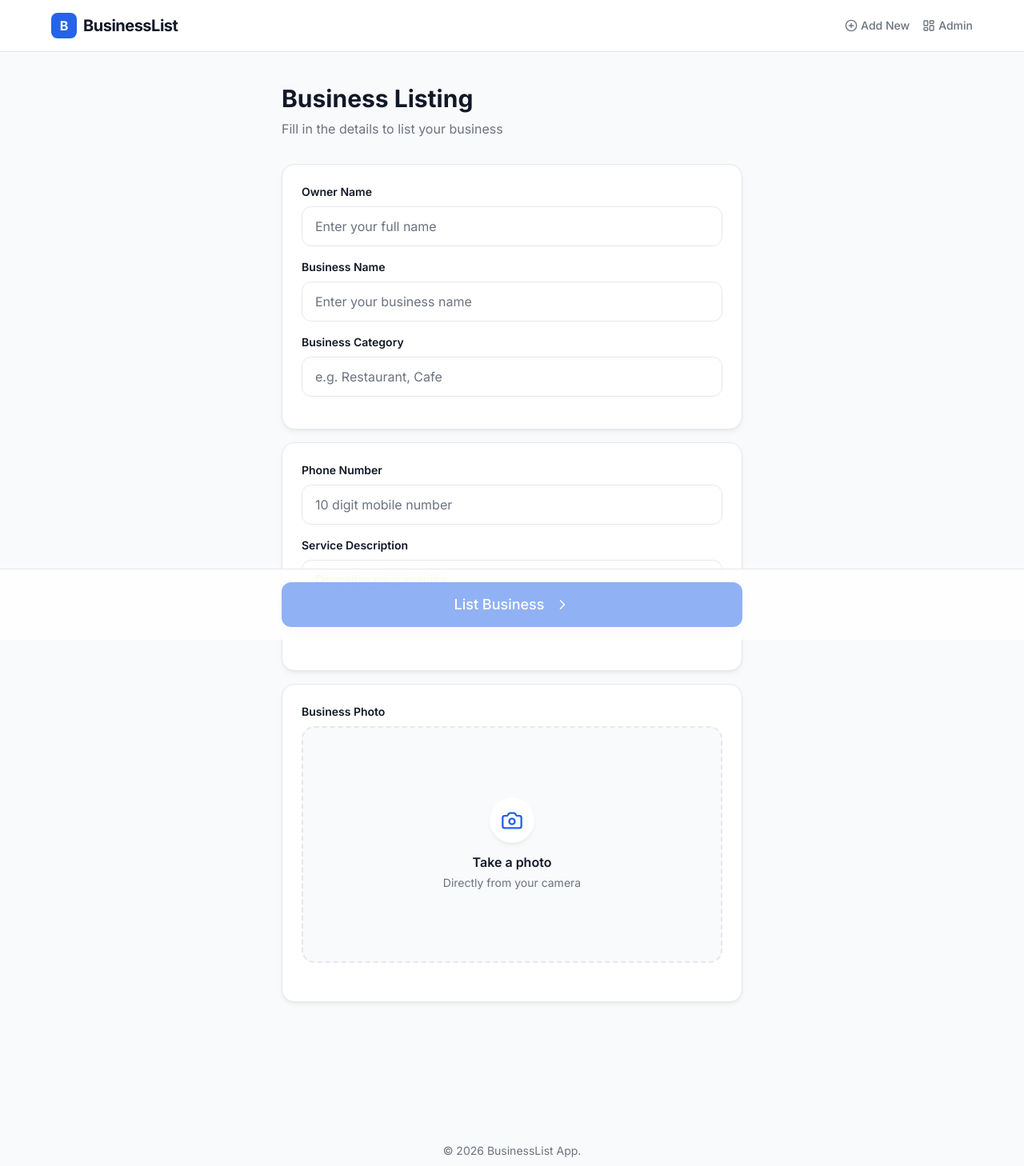
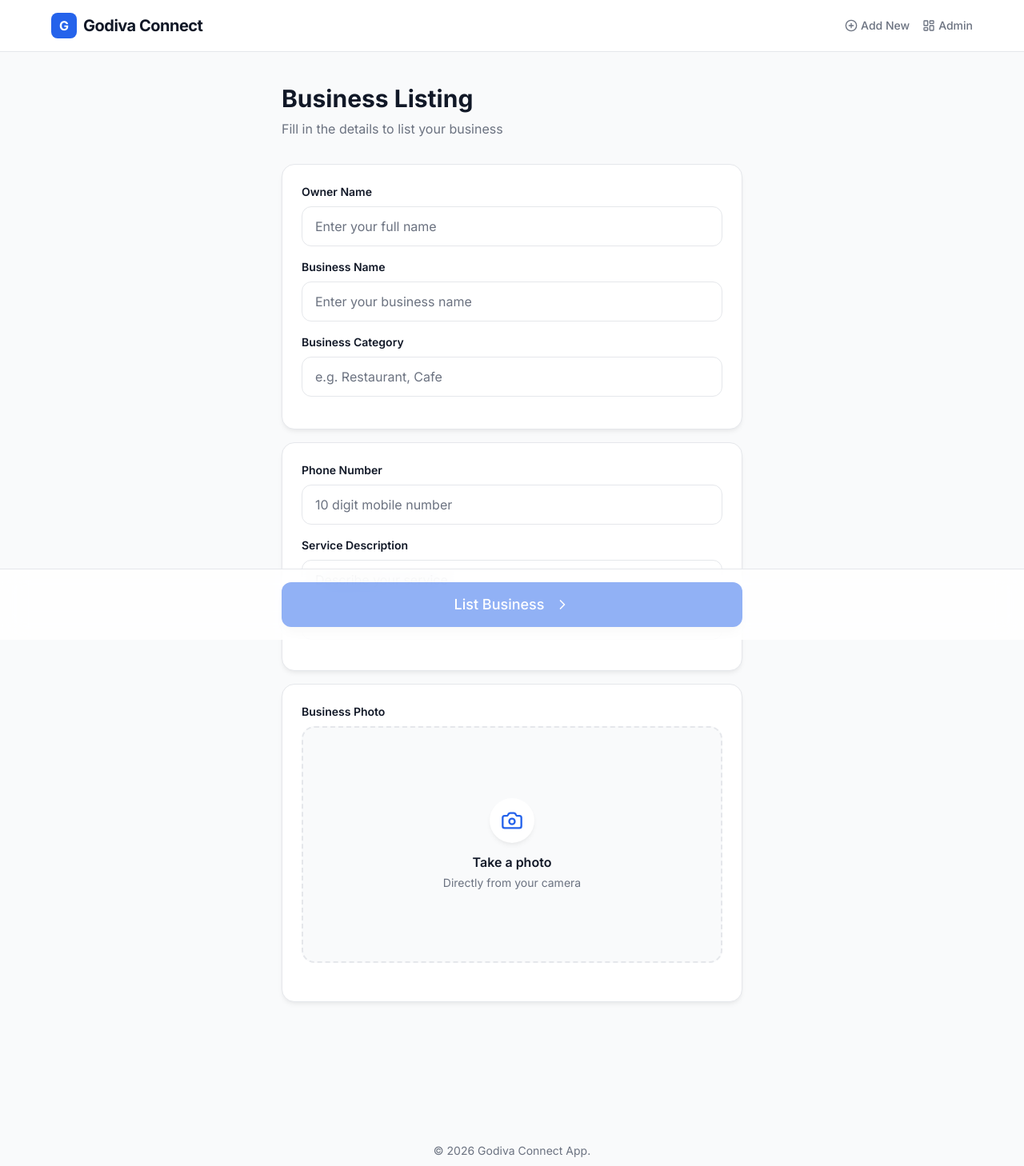
Before and after one commit to godivatech/cedoi_member_list_application, a React (Vite) app: page / in a window 1280 px wide. Shown: the top 1458 px of the page at 80% size. Built offline with nearby package versions, Linux system fonts and the light colour scheme.

Commit message:
Ui changes

```diff
--- a/src/App.tsx
+++ b/src/App.tsx
@@ -11,9 +11,9 @@ function App() {
           <div className="max-w-6xl mx-auto flex items-center justify-between">
             <Link to="/" className="flex items-center gap-2">
               <div className="w-8 h-8 bg-primary rounded-lg flex items-center justify-center text-white font-bold">
-                B
+                G
               </div>
-              <span className="font-bold text-xl text-text-primary tracking-tight">BusinessList</span>
+              <span className="font-bold text-xl text-text-primary tracking-tight">Godiva Connect</span>
             </Link>
 
             <nav className="flex items-center gap-4">
@@ -46,7 +46,7 @@ function App() {
 
         <footer className="max-w-xl mx-auto px-4 py-8 text-center pb-32">
           <p className="text-text-secondary text-sm">
-            &copy; {new Date().getFullYear()} BusinessList App.
+            &copy; {new Date().getFullYear()} Godiva Connect App.
           </p>
           <div className="mt-2 text-xs font-medium text-text-secondary tracking-wide">
             DESIGNED AND DEVELOPED BY{' '}
--- a/src/components/BusinessForm.tsx
+++ b/src/components/BusinessForm.tsx
@@ -103,6 +103,7 @@ export const BusinessForm: React.FC = () => {
         <p className="text-text-secondary mt-2">Fill in the details to list your business</p>
       </div>
 
+
       <form onSubmit={handleSubmit(onSubmit)} className="space-y-2">
         <Card className="mb-4">
           <Controller
```
